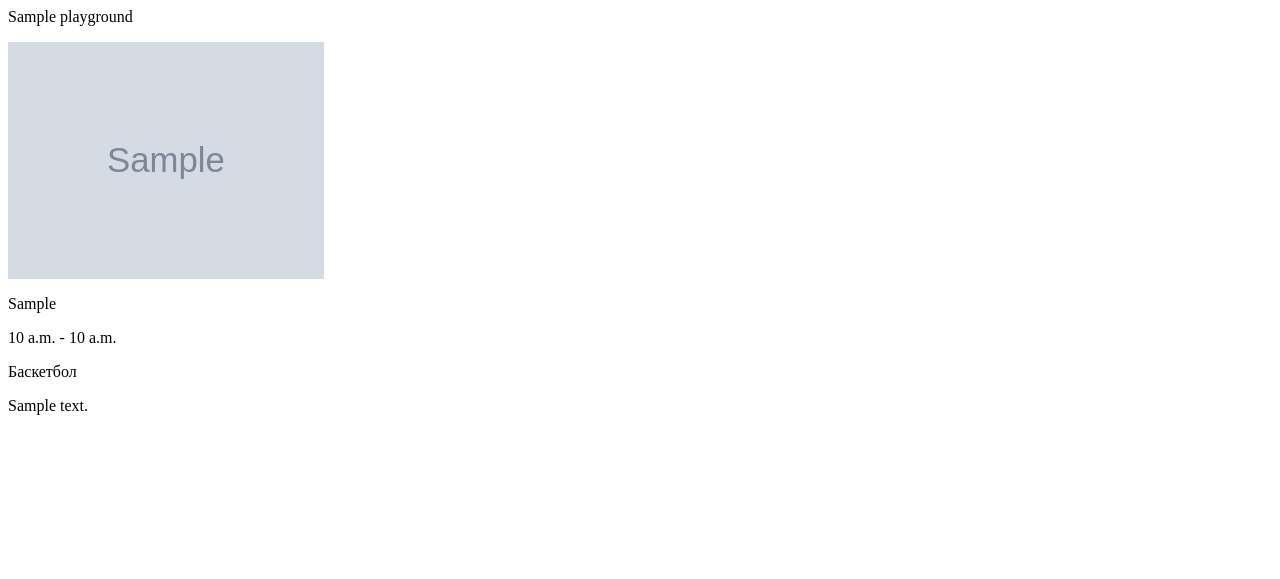
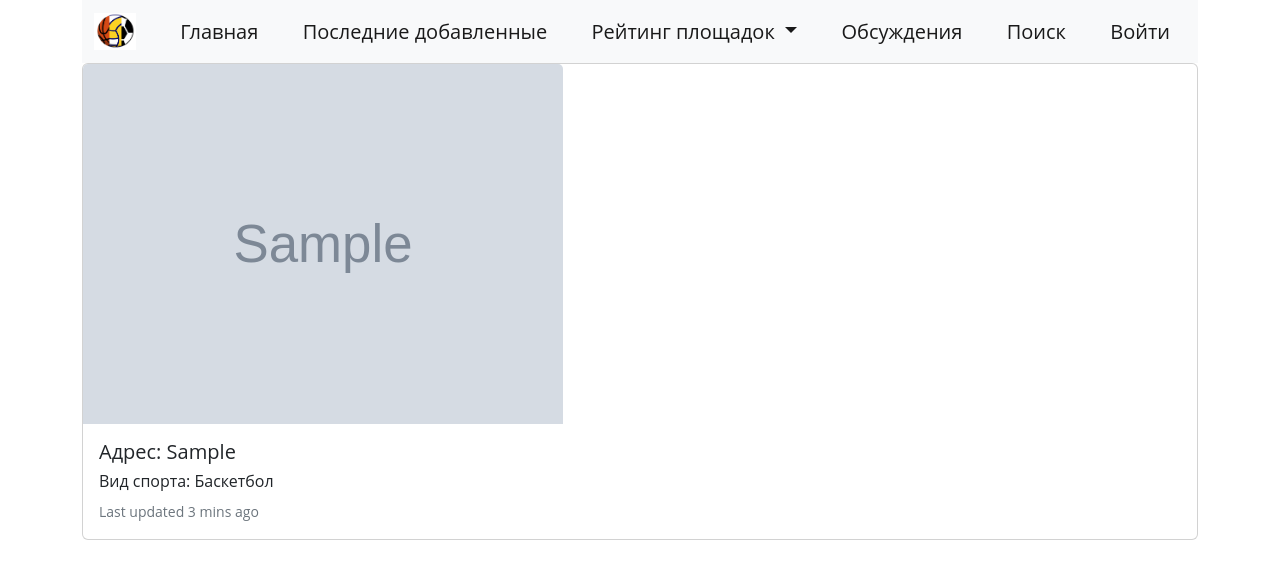
Before and after one commit to arakut/Ball_Game, a Django app: page / in a window 1280 px wide. Shown: the top 579 px of the page. Run offline with Django 4.2, Linux system fonts and the light colour scheme; tables that the repository leaves empty hold one stand-in row (values such as "Sample post"); grey boxes marked "Sample" are stand-in pictures; some libraries are stand-ins or nearby versions.

Commit message:
added logo, main page, modif base.html with bootstrap

```diff
--- a/cards_core/models.py
+++ b/cards_core/models.py
@@ -13,8 +13,8 @@ class Playground(models.Model):
     name = models.CharField(max_length=40)
     image = models.ImageField(upload_to='static', verbose_name='Фото площадки')
     adress = models.CharField(max_length=60, verbose_name='Адрес площадки')
-    open_hours = models.TimeField(auto_now=False, auto_now_add=False)
-    close_hours = models.TimeField(default='00:00')
+    open_hours = models.TimeField(auto_now=False, auto_now_add=False, verbose_name='Время открытия')
+    close_hours = models.TimeField(default='00:00', verbose_name='Время закрытия')
     kind_sport = models.CharField(("Вид спорта"), choices=KIND_OF_BALL, blank=True, default='Басктебол', max_length=20)
     descr = models.TextField(max_length=500, verbose_name='Описание площадки')
 
--- a/cards_core/templates/base.html
+++ b/cards_core/templates/base.html
@@ -1,21 +1,44 @@
 {% load static %}
 
+<!doctype html>
 <html lang="en">
 <head>
+    <link rel="stylesheet" href="https://cdn.jsdelivr.net/npm/bootstrap@5.2.0-beta1/dist/css/bootstrap.min.css">
+    <link rel="stylesheet" href="https://cdnjs.cloudflare.com/ajax/libs/font-awesome/6.1.1/css/all.min.css">
 
 </head>
 
-<body>
+<body style="font-family: 'Open Sans', sans-serif; !important">
 
-{% for i in cards %}
-    <p>{{i.name}}</p>
-    <p><img src = "{{i.image}}" width="25%"></p>
-    <p>{{i.adress}}</p>
-    <p>{{i.open_hours}} - {{i.close_hours}}</p>
-    <p>{{i.kind_sport}}</p>
-    <p>{{i.descr}}</p>
+<div class="container">
+    <nav class="navbar bg-light">
+        <div class="container-fluid">
+            <a class="navbar-brand" href="#">
+                <img src="/static/logo1.png" alt="" width="42" height="37"></a>
+            <a class="navbar-brand" href="/"> Главная</a>
+            <a class="navbar-brand" href="/"> Последние добавленные</a>
+            <div class="dropdown-list">
+                <a class="navbar-brand dropdown-toggle" href="#" role="button" data-bs-toggle="dropdown" aria-expanded="false">
+                    Рейтинг площадок
+                </a>
+                <ul class="dropdown-menu">
+                    <li><a class="dropdown-item" href="/">Баскетбольные площадки</a></li>
+                    <li><a class="dropdown-item" href="/">Футбольные площадки</a></li>
+                    <li><a class="dropdown-item" href="/">Воллейбольные площадки</a></li>
+                </ul>
+            </div>
+            <a class="navbar-brand" href="/"> Обсуждения</a>
+            <a class="navbar-brand" href="/"> Поиск</a>
+            <a class="navbar-brand" href="/"> Войти</a>
+        </div>
+    </nav>
+</div>
 
-{% endfor %}
+
+{% block content %}
+
+{% endblock %}
+
 
 </body>
 </html>
--- /dev/null
+++ b/cards_core/templates/main.html
@@ -0,0 +1,16 @@
+{% extends 'base.html' %}
+
+{% block content %}
+    <div class="container">
+        {% for i in playgrounds %}
+            <div class="card mb-3">
+                <img src="{{i.image}}" class="card-img-top" style="width: 30rem;">
+                <div class="card-body">
+                    <h5 class="card-title">Адрес: {{i.adress}}</h5>
+                    <h6 class="card-text">Вид спорта: {{i.kind_sport}}</h6>
+                    <p class="card-text"><small class="text-muted">Last updated 3 mins ago</small></p>
+                </div>
+            </div>
+        {% endfor %}
+    </div>
+{% endblock %}
--- a/cards_core/urls.py
+++ b/cards_core/urls.py
@@ -1,5 +1,6 @@
 from django.urls import path
 from cards_core.views import ListObjectsView
 urlpatterns = [
-    path('', ListObjectsView.as_view(), name='card'),
+    path('', ListObjectsView.as_view()),
+    path('/card', ListObjectsView.as_view(), name='card'),
 ]
--- a/cards_core/views.py
+++ b/cards_core/views.py
@@ -5,10 +5,5 @@ from cards_core.models import Playground
 
 class ListObjectsView(ListView):
     model = Playground
-    template_name = 'base.html'
-    context_object_name = 'cards'
-
-class DetailObjectsView(DetailView):
-    model = Playground
-    template_name = 'detail.html'
-    context_object_name = 'card'
+    template_name = 'main.html'
+    context_object_name = 'playgrounds'
```
Also changed, not shown: cards_core/templates/card.html (+11 -9 lines), cards_core/migrations/0002_alter_playground_close_hours_and_more.py (added), static/logo1.png (added), static/logo2.png (added), static/place2_unc4C5J.webp (added), 2 other files.
